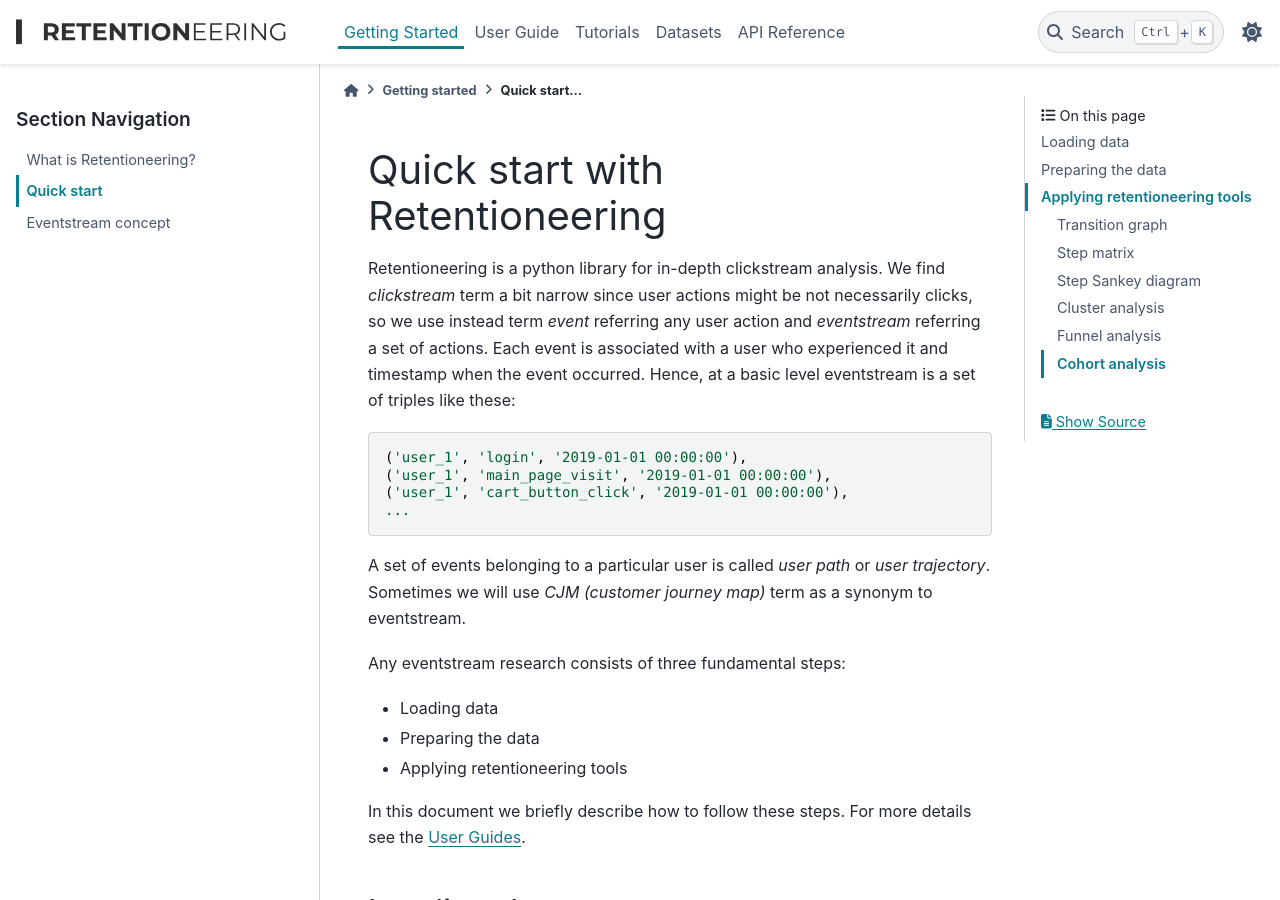
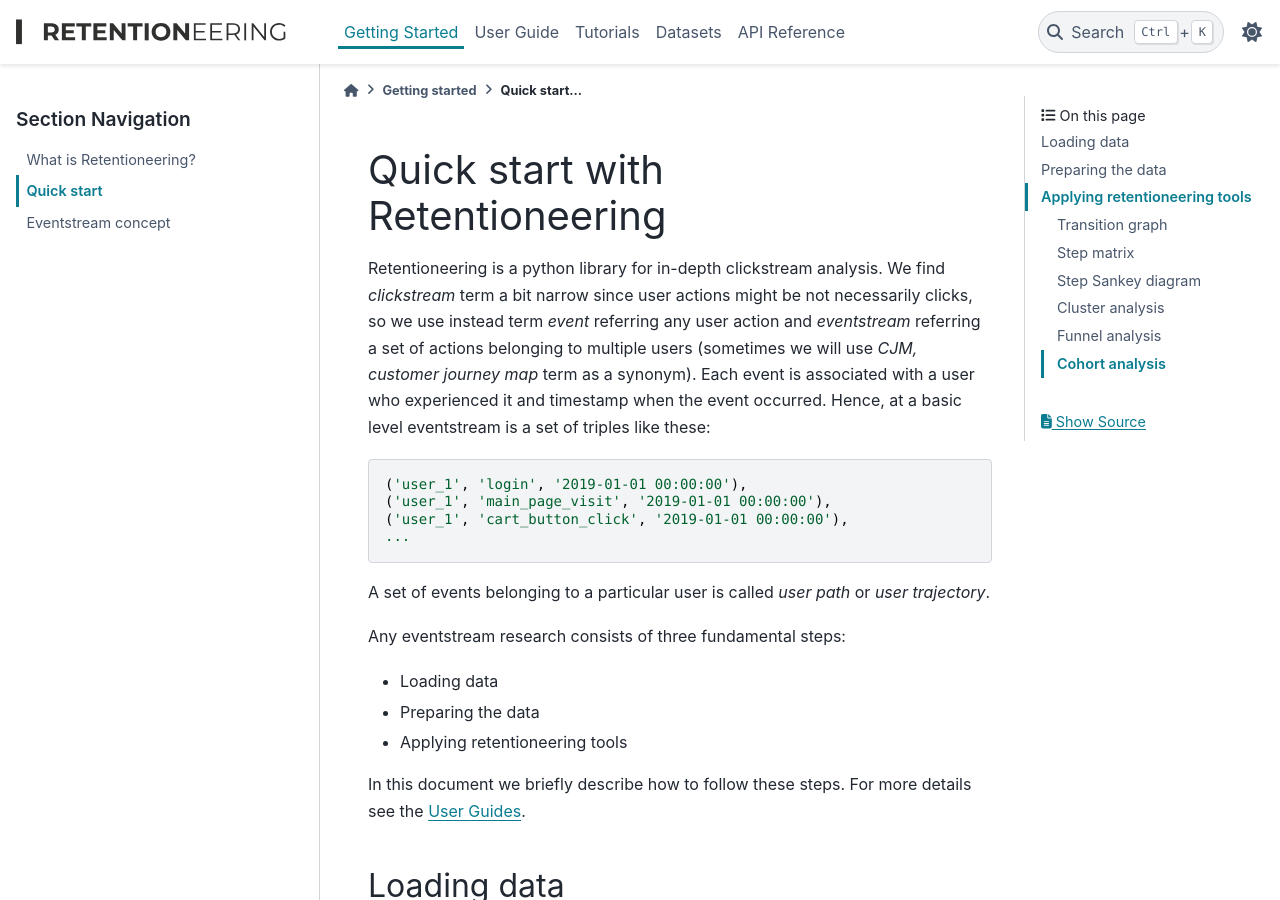
Before and after one commit to retentioneering/retentioneering-tools, a Sphinx documentation site: the page built from docs/source/getting_started/quick_start.rst, in a window 1280 px wide and 900 px high. Built offline with Sphinx 7.4.7 and the PyData theme 0.15.4, drawn with Linux system fonts in a browser that asks for light colours; comment, search, counter and statistics services are not loaded; some of the changed lines change nothing that is shown.

Commit message:
New quick start. update

```diff
--- a/docs/source/getting_started/quick_start.rst
+++ b/docs/source/getting_started/quick_start.rst
@@ -9,7 +9,7 @@
 Quick start with Retentioneering
 ================================
 
-Retentioneering is a python library for in-depth clickstream analysis. We find *clickstream* term a bit narrow since user actions might be not necessarily clicks, so we use instead term *event* referring any user action and *eventstream* referring a set of actions. Each event is associated with a user who experienced it and timestamp when the event occurred. Hence, at a basic level eventstream is a set of triples like these:
+Retentioneering is a python library for in-depth clickstream analysis. We find *clickstream* term a bit narrow since user actions might be not necessarily clicks, so we use instead term *event* referring any user action and *eventstream* referring a set of actions belonging to multiple users (sometimes we will use *CJM, customer journey map* term as a synonym). Each event is associated with a user who experienced it and timestamp when the event occurred. Hence, at a basic level eventstream is a set of triples like these:
 
 .. parsed-literal::
 
@@ -18,7 +18,7 @@
     ('user_1', 'cart_button_click', '2019-01-01 00:00:00'),
     ...
 
-A set of events belonging to a particular user is called *user path* or *user trajectory*. Sometimes we will use *CJM (customer journey map)* term as a synonym to eventstream.
+A set of events belonging to a particular user is called *user path* or *user trajectory*.
 
 Any eventstream research consists of three fundamental steps:
 
```
